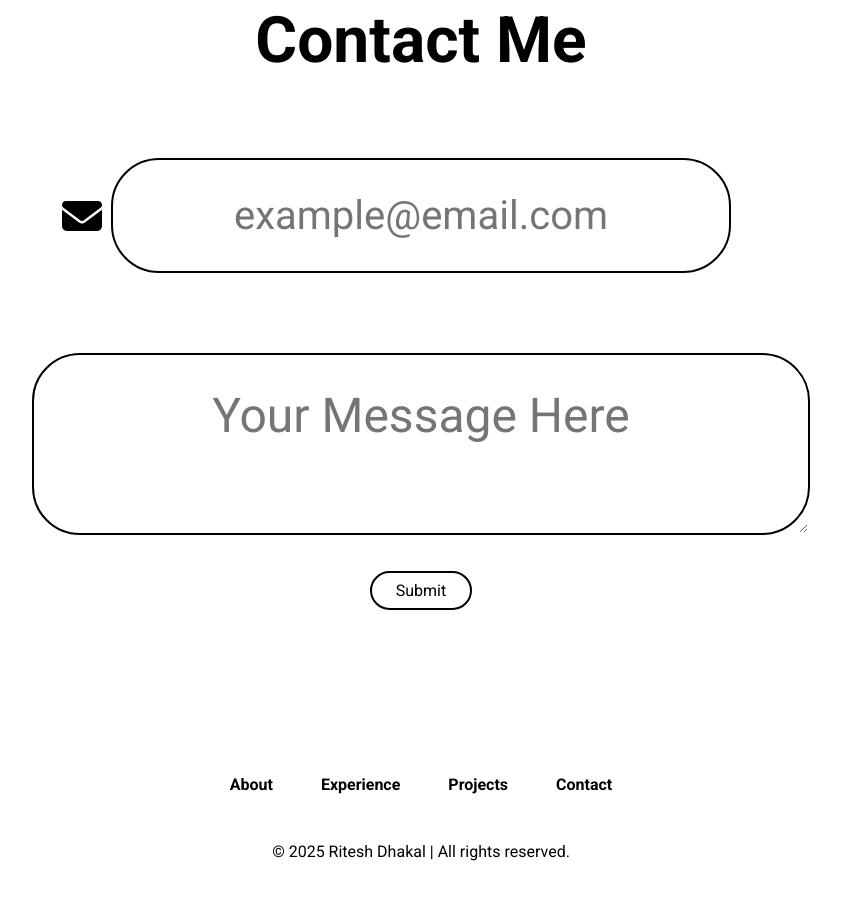
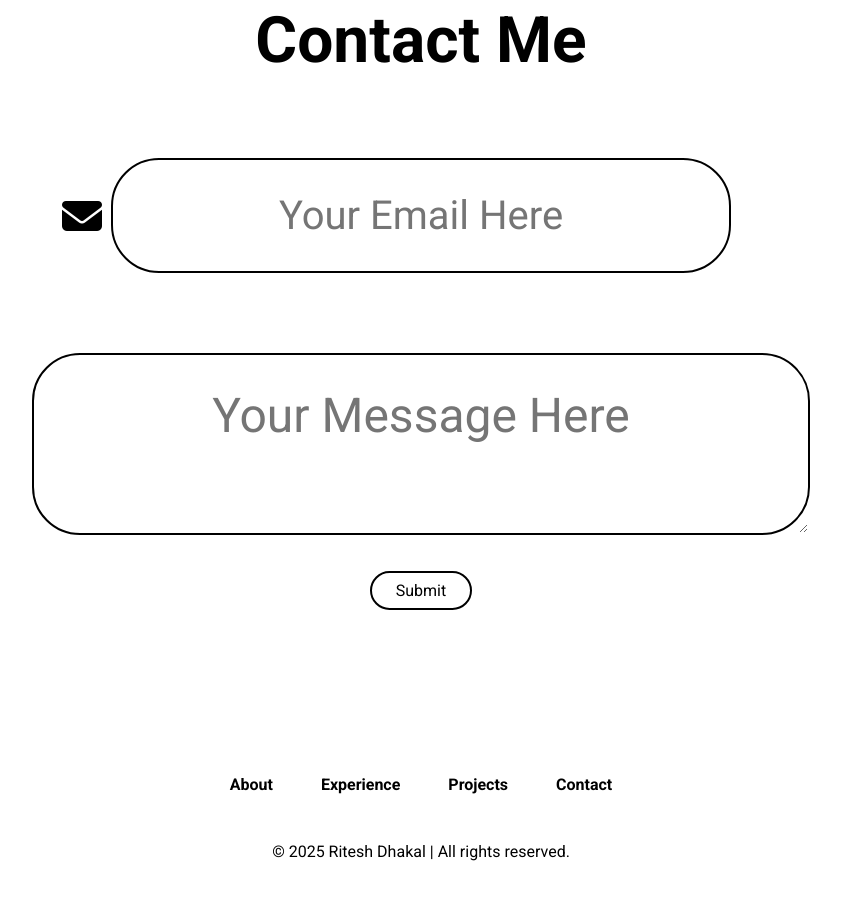
Before and after one commit to riteshdkl/riteshdkl.github.io, a plain HTML site: page index.html in a window 1280 px wide. Shown: the part 3001-3899 px from the top of the page, without its empty margins (219-1060 px from the left). Drawn offline with nearby package versions, Linux system fonts and the light colour scheme.

Commit message:
Email Message Placeholder Changed

```diff
--- a/index.html
+++ b/index.html
@@ -186,7 +186,7 @@
             <h2 class="section-title">Contact Me</h2>
             <form id="contactForm">
                 <div class="input">
-                    <input type="email" name="user_email" placeholder="example@email.com" required>
+                    <input type="email" name="user_email" placeholder="Your Email Here" required>
                     <i class="fa-solid fa-envelope"></i>
                 </div>
                 <div class="input">
```
